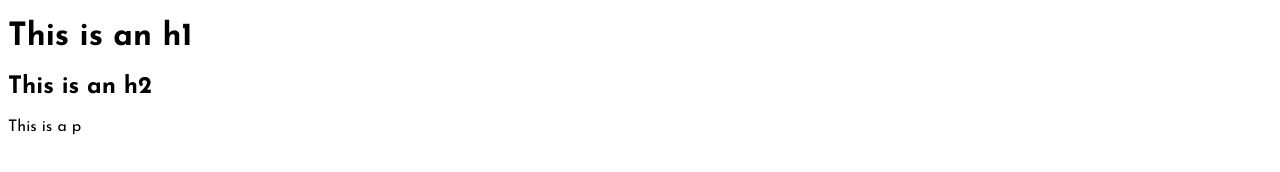
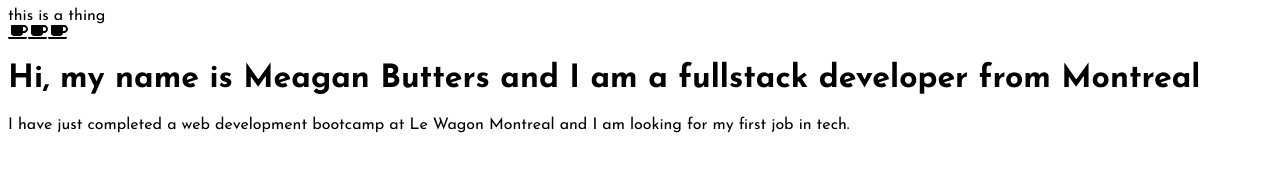
Before and after one commit to meaagan/portfolio, a Gatsby site: page / in a window 1280 px wide. Built offline with nearby package versions, Linux system fonts and the light colour scheme; Gatsby itself is replaced by a stand-in of ours.

Commit message:
Changed file organization - components have individual css

```diff
--- a/gatsby-config.js
+++ b/gatsby-config.js
@@ -6,6 +6,8 @@
 
 module.exports = {
   plugins: [
+    `gatsby-source-fontawesome`,
+    `gatsby-plugin-fontawesome-css`,
     {
       resolve: `gatsby-plugin-emotion`,
       options: {
--- a/src/components/layout.js
+++ b/src/components/common/layout.js
@@ -1,5 +1,5 @@
 import React from "react"
-import Social from "./social"
+import Social from "../common/social"
 
 export default function Layout({ children }) {
   return (
--- /dev/null
+++ b/src/components/common/social.css
@@ -0,0 +1,9 @@
+.verticalline {
+  border-left: 1px solid #e4e4e4;
+  height: 100px;
+}
+
+.sideline {
+  position: -webkit-sticky;
+  position: sticky;
+}
--- /dev/null
+++ b/src/components/common/social.js
@@ -0,0 +1,19 @@
+import React from "react"
+import styles from "./social"
+import { FontAwesomeIcon } from '@fortawesome/react-fontawesome'
+import { faCoffee } from '@fortawesome/free-solid-svg-icons'
+
+export default function Social(){
+  return(
+    <div className={styles.sideline}>
+      <div className={styles.verticalline}>
+        this is a thing
+      </div>
+      <div>
+      <FontAwesomeIcon icon={faCoffee} />
+      <FontAwesomeIcon icon={faCoffee} />
+      <FontAwesomeIcon icon={faCoffee} />
+      </div>
+    </div>
+  )
+}
--- /dev/null
+++ b/src/components/landing/intro/index.js
@@ -0,0 +1,10 @@
+import React from "react"
+
+export default function Intro() {
+  return(
+    <div>
+      <h1>Hi, my name is Meagan Butters and I am a fullstack developer from Montreal</h1>
+      <p>I have just completed a web development bootcamp at Le Wagon Montreal and I am looking for my first job in tech.</p>
+    </div>
+  )
+}
--- a/src/pages/index.js
+++ b/src/pages/index.js
@@ -1,11 +1,11 @@
 import React from "react"
+import Layout from "../components/common/layout"
+import Intro from "../components/landing/intro/index"
 
 export default function Home() {
   return (
-    <div>
-      <h1>This is an h1</h1>
-      <h2>This is an h2</h2>
-      <p>This is a p</p>
-    </div>
+    <Layout>
+      <Intro />
+    </Layout>
   )
 }
```
Also changed, not shown: package.json (+7 -0 lines), src/components/landing/about/index.js (added), src/components/landing/contact/index.js (added), 1 other file.
